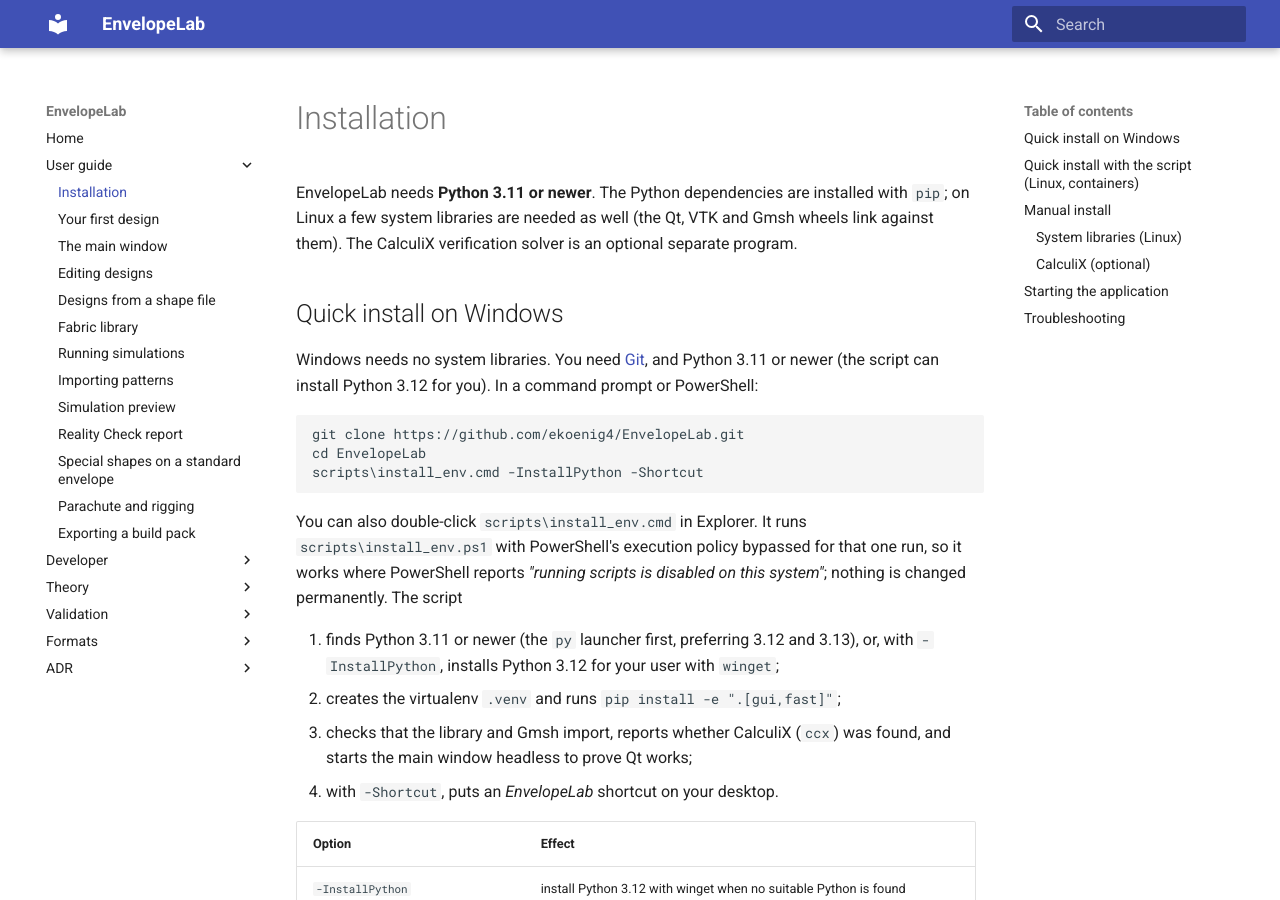
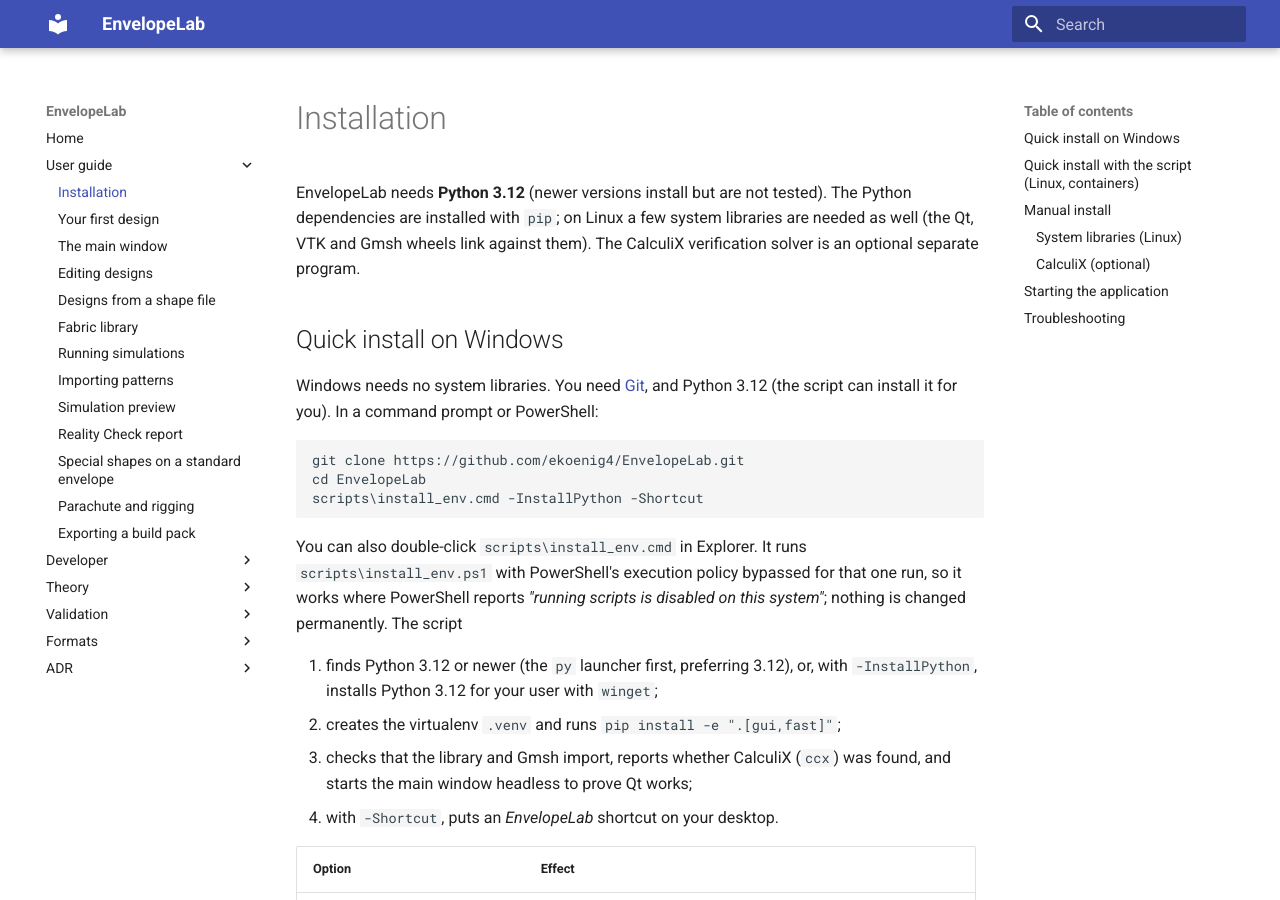
Before and after one commit to ekoenig4/EnvelopeLab, an MkDocs documentation site: the page built from docs/user/installation.md, in a window 1280 px wide and 900 px high. Built offline with MkDocs 1.6.1 and Material for MkDocs 9.7.7, drawn with Linux system fonts in a browser that asks for light colours.

Commit message:
build: require Python 3.12 and test only 3.12 in CI
Keeping Python 3.11 cost ongoing work: mypy had to stay unpinned so
numpy's 3.12-only stub syntax parsed, a 3.11-only typing fix was needed,
and the PySide6 6.12 reference-count crash affected 3.11 alone. The
project now targets Python 3.12 on Linux, macOS, Windows and WSL 2
Ubuntu 24.04 (ADR-0055, superseding ADR-0001's Python version).

- requires-python >=3.12 (newer Pythons still install, untested)
- CI matrix: 3.12 only; operating systems unchanged
- ruff target-version py312 (no new findings)
- install_env.sh and install_env.ps1 reject 3.11; the Windows script
  prefers 3.12 and warns on newer versions
- AGENTS.md hard rule, installation guide and changelog updated

The PySide6 <6.12 cap is kept; lifting it is a separate change.
No numerical results change.

BREAKING CHANGE: Python 3.11 is no longer supported.

Co-Authored-By: Claude Opus 5.5 <noreply@anthropic.com>
Claude-Session: https://claude.ai/code/session_01Tiox1VwcvnikHyJjaXiqkZ

````diff
--- a/docs/user/installation.md
+++ b/docs/user/installation.md
@@ -1,13 +1,13 @@
 # Installation
 
-EnvelopeLab needs **Python 3.11 or newer**. The Python dependencies are installed with
+EnvelopeLab needs **Python 3.12** (newer versions install but are not tested). The Python dependencies are installed with
 `pip`; on Linux a few system libraries are needed as well (the Qt, VTK and Gmsh wheels
 link against them). The CalculiX verification solver is an optional separate program.
 
 ## Quick install on Windows
 
 Windows needs no system libraries. You need [Git](https://git-scm.com/download/win), and
-Python 3.11 or newer (the script can install Python 3.12 for you). In a command prompt or
+Python 3.12 (the script can install it for you). In a command prompt or
 PowerShell:
 
 ```bat
@@ -21,7 +21,7 @@ You can also double-click `scripts\install_env.cmd` in Explorer. It runs
 it works where PowerShell reports *"running scripts is disabled on this system"*; nothing is
 changed permanently. The script
 
-1. finds Python 3.11 or newer (the `py` launcher first, preferring 3.12 and 3.13), or, with
+1. finds Python 3.12 or newer (the `py` launcher first, preferring 3.12), or, with
    `-InstallPython`, installs Python 3.12 for your user with `winget`;
 2. creates the virtualenv `.venv` and runs `pip install -e ".[gui,fast]"`;
 3. checks that the library and Gmsh import, reports whether CalculiX (`ccx`) was found, and
--- a/mkdocs.yml
+++ b/mkdocs.yml
@@ -105,6 +105,7 @@ nav:
       - ADR-0052: adr/ADR-0052-relative-meeting-point.md
       - ADR-0053: adr/ADR-0053-mesh-meeting-point.md
       - ADR-0054: adr/ADR-0054-crown-cap-shapes.md
+      - ADR-0055: adr/ADR-0055-python-3-12-only.md
 theme:
   name: material
 markdown_extensions:
````
Also changed, not shown: AGENTS.md (+1 -1 lines), CHANGELOG.md (+4 -0 lines), docs/adr/ADR-0001-stack-choice.md (+1 -1 lines), docs/adr/ADR-0055-python-3-12-only.md (added, +26 -0 lines), pyproject.toml (+7 -7 lines), 4 other files.
